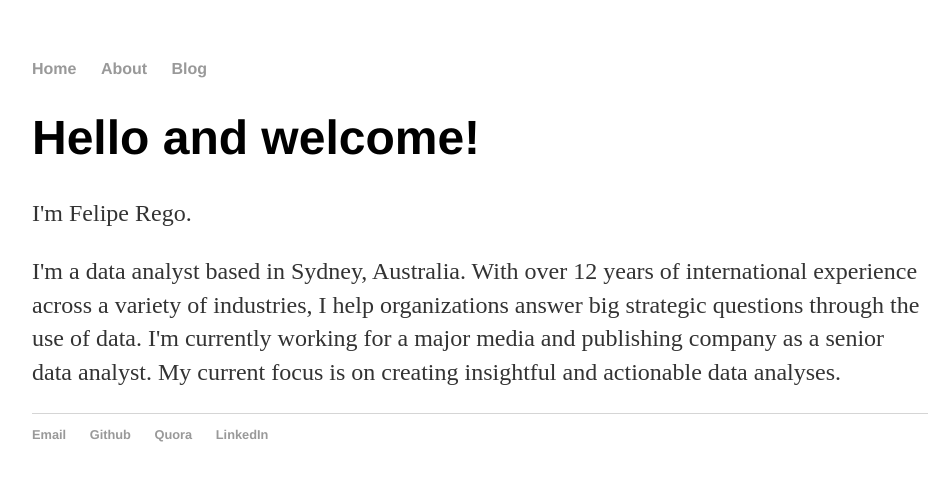
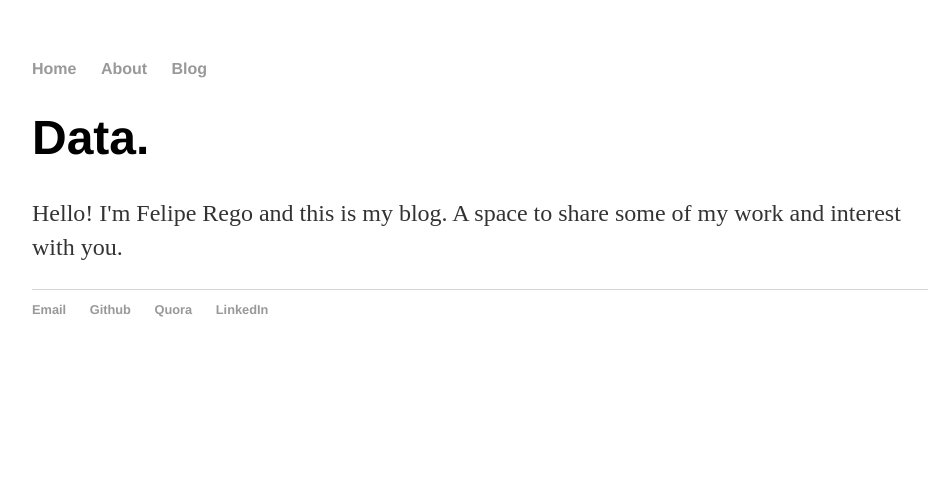
Before and after one commit to FelipeRego/FelipeRego.github.io, a Jekyll site: the page built from index.html, in a window 1280 px wide. Shown: the top 481 px of the page, without its empty margins (160-1110 px from the left). Built offline with Jekyll 4.4.1, drawn with Linux system fonts in a browser that asks for light colours.

Commit message:
Update index.html

```diff
--- a/index.html
+++ b/index.html
@@ -3,11 +3,8 @@ layout: default
 title: Felipe Rego - Data Analyst | Insights | Wrangling | Visualisation | Modelling | Statistics | Strategy
 ---
 <div class="blurb">
-	<h1>Hello and welcome!</h1>
-	<p>I'm Felipe Rego.</p>
-	<p>I'm a data analyst based in Sydney, Australia. With over 12 years of international experience across
-	a variety of industries, I help organizations answer big strategic questions through the use of data.
-	I'm currently working for a major media and publishing company as a senior data analyst. My current focus is
-	on creating insightful and actionable data analyses. </p>
+	<h1>Data.</h1>
+	<p>Hello! I'm Felipe Rego and this is my blog. A space to share some of my work and interest with you.</p>
+
 </div><!-- /.blurb -->
 </html>
```
